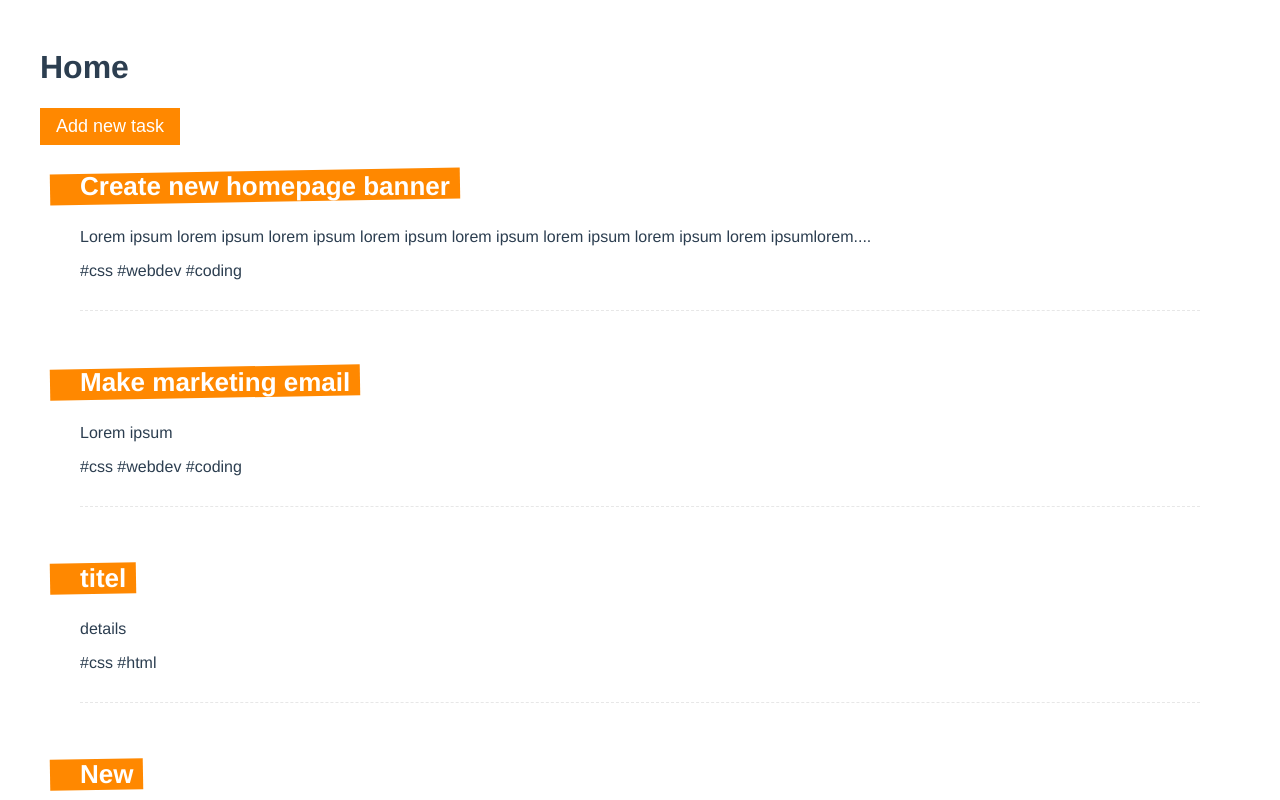
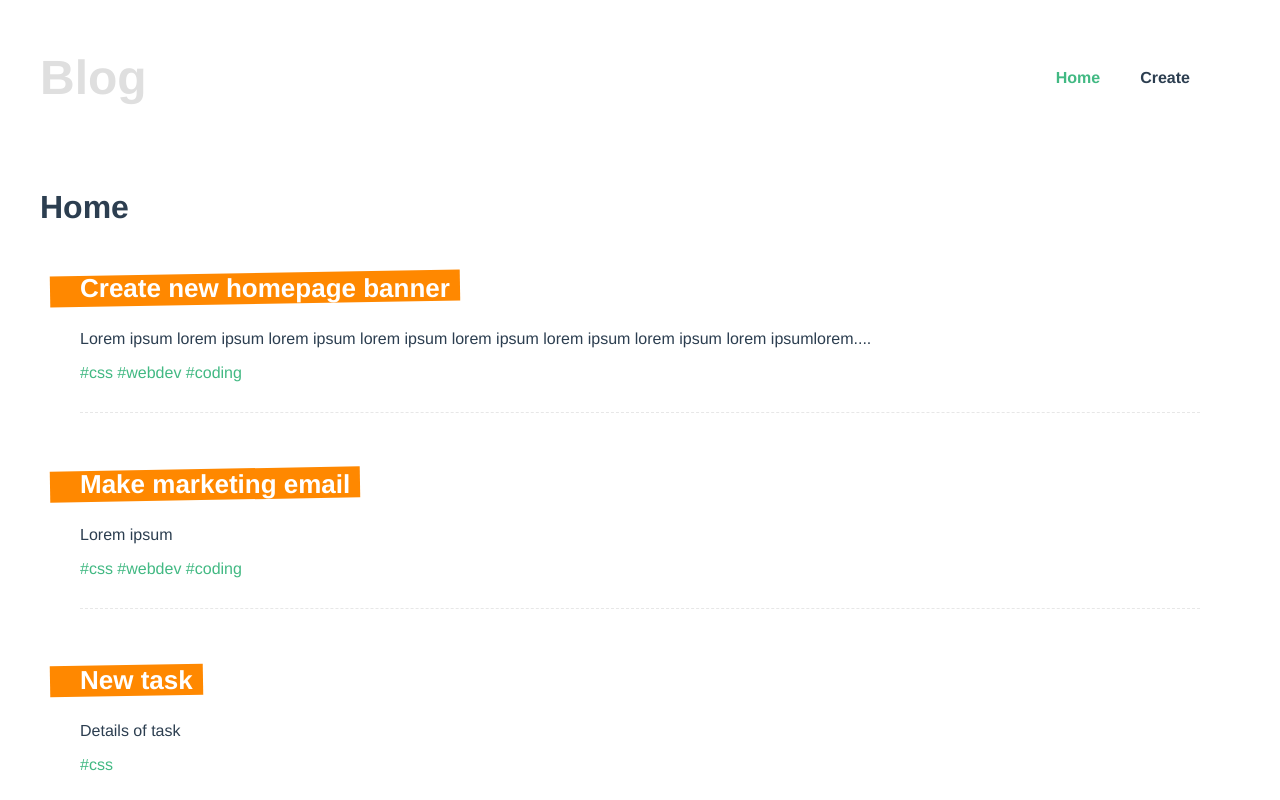
Before and after one commit to elem15/Vue-Firebase, a Vue app in the folder blog/: page / in a window 1280 px wide. Shown: the top 800 px of the page. Built offline with nearby package versions, Linux system fonts and the light colour scheme; data requests are answered from the project's data file.

Commit message:
feat: route by tags

```diff
--- a/blog/data/db.json
+++ b/blog/data/db.json
@@ -21,37 +21,12 @@
       ]
     },
     {
-      "title": "titel",
-      "body": "details",
+      "title": "New task",
+      "body": "Details of task",
       "tags": [
-        "css",
-        "html"
+        "css"
       ],
       "id": 3
-    },
-    {
-      "title": "New",
-      "body": "Lorem",
-      "tags": [
-        "html"
-      ],
-      "id": 4
-    },
-    {
-      "title": "titl",
-      "body": "new details",
-      "tags": [
-        "js"
-      ],
-      "id": 5
-    },
-    {
-      "title": "fd",
-      "body": "detail",
-      "tags": [
-        "c++"
-      ],
-      "id": 6
     }
   ]
 }
--- a/blog/src/App.vue
+++ b/blog/src/App.vue
@@ -1,7 +1,15 @@
 <template>
+  <NavBar />
   <router-view />
 </template>
-
+<script>
+import NavBar from "./components/NavBar.vue";
+export default {
+  components: {
+    NavBar,
+  },
+};
+</script>
 <style>
 #app {
   font-family: Avenir, Helvetica, Arial, sans-serif;
--- /dev/null
+++ b/blog/src/components/NavBar.vue
@@ -0,0 +1,37 @@
+<template>
+  <header>
+    <h1>Blog</h1>
+    <nav>
+      <router-link :to="{ name: 'Home' }">Home</router-link>
+      <router-link :to="{ name: 'Create' }">Create</router-link>
+    </nav>
+  </header>
+</template>
+
+<script>
+export default {};
+</script>
+
+<style>
+header {
+  display: flex;
+  justify-content: space-between;
+  align-items: center;
+  max-width: 1200px;
+  margin: 0 auto;
+  padding: 10px;
+}
+header h1 {
+  color: #dfdfdf;
+  font-size: 48px;
+}
+header a {
+  color: #bbb;
+  text-decoration: none;
+  margin-left: 20px;
+}
+header a.router-link-active {
+  color: #444;
+  font-weight: bold;
+}
+</style>
--- a/blog/src/components/Post.vue
+++ b/blog/src/components/Post.vue
@@ -4,22 +4,29 @@
       <h3>{{ post.title }}</h3>
     </router-link>
     <p>{{ trimmedBody }}</p>
-    <span v-for="tag in post.tags" :key="tag"> #{{ tag }}</span>
+    <span v-for="tag in post.tags" @click="handleRoute(tag)" :key="tag">
+      #{{ tag }}</span
+    >
   </div>
 </template>
 
 <script>
 import { computed } from "@vue/runtime-core";
+import { useRouter } from "vue-router";
 export default {
   props: ["post"],
   setup(props) {
+    const router = useRouter();
     const trimmedBody = computed(() => {
       if (props.post.body.length > 100) {
         return props.post.body.substring(0, 100) + "....";
       }
       return props.post.body;
     });
-    return { trimmedBody };
+    const handleRoute = (tag) => {
+      router.push({ name: "Tags", params: { tag } });
+    };
+    return { trimmedBody, handleRoute };
   },
 };
 </script>
@@ -29,6 +36,10 @@ export default {
   margin: 0 40px 30px;
   padding-bottom: 30px;
   border-bottom: 1px dashed #e7e7e7;
+}
+.post span {
+  color: #42b983;
+  cursor: pointer;
 }
 .post h3 {
   display: inline-block;
--- a/blog/src/compositions/addPost.js
+++ b/blog/src/compositions/addPost.js
@@ -4,7 +4,7 @@ const addPost = () => {
   const err = ref(null)
   const load = async (data) => {
     try {
-      const res = await fetch("http://localhost:3000/project/", {
+      const res = await fetch("http://localhost:3000/projects/", {
         method: "POST",
         headers: {
           "Content-Type": "application/json"
--- a/blog/src/compositions/getPost.js
+++ b/blog/src/compositions/getPost.js
@@ -6,7 +6,7 @@ const getPost = (id) => {
   const load = async () => {
     try {
       await new Promise((resolve) => {
-        setTimeout(resolve, 1000)
+        setTimeout(resolve, 100)
       })
       const res = await fetch("http://localhost:3000/projects/" + id);
       if (!res.ok) {
--- a/blog/src/compositions/getPosts.js
+++ b/blog/src/compositions/getPosts.js
@@ -6,7 +6,7 @@ const getPosts = () => {
   const load = async () => {
     try {
       await new Promise((resolve) => {
-        setTimeout(resolve, 1000)
+        setTimeout(resolve, 100)
       })
       const res = await fetch("http://localhost:3000/projects");
       if (!res.ok) {
--- a/blog/src/router/index.js
+++ b/blog/src/router/index.js
@@ -2,6 +2,7 @@ import { createRouter, createWebHistory } from 'vue-router'
 import Home from '../views/Home.vue'
 import Details from '../views/Details'
 import Create from '../views/Create'
+import Tags from '../views/Tags'
 
 const routes = [
   {
@@ -21,6 +22,11 @@ const routes = [
     component: Create,
     props: true
   },
+  {
+    path: '/tags/:tag',
+    name: 'Tags',
+    component: Tags,
+  },
 ]
 
 const router = createRouter({
--- a/blog/src/views/Create.vue
+++ b/blog/src/views/Create.vue
@@ -15,9 +15,11 @@
 <script>
 import { ref } from "@vue/reactivity";
 import addPost from "../compositions/addPost";
-import router from "@/router";
+import { useRouter } from "vue-router";
+// import router from "@/router";
 export default {
   setup() {
+    const router = useRouter();
     const title = ref("");
     const body = ref("");
     const tag = ref("");
--- a/blog/src/views/Details.vue
+++ b/blog/src/views/Details.vue
@@ -10,13 +10,15 @@
 <script>
 import getPost from "../compositions/getPost";
 import Spinner from "../components/Spinner.vue";
+import { useRoute } from "vue-router";
 export default {
   components: {
     Spinner,
   },
   props: ["id"],
-  setup(props) {
-    const { post, err, load } = getPost(props.id);
+  setup() {
+    const route = useRoute();
+    const { post, err, load } = getPost(route.params.id);
     load();
     return { post, err };
   },
--- a/blog/src/views/Home.vue
+++ b/blog/src/views/Home.vue
@@ -1,11 +1,6 @@
 <template>
   <div class="home">
     <h1>Home</h1>
-    <div class="create">
-      <router-link :to="{ name: 'Create' }">
-        <button>Add new task</button>
-      </router-link>
-    </div>
     <div v-if="err">{{ err }}</div>
     <Posts :posts="posts" v-else-if="posts.length" />
     <div v-else><Spinner /></div>
--- /dev/null
+++ b/blog/src/views/Tags.vue
@@ -0,0 +1,32 @@
+<template>
+  <div class="home">
+    <h1>Home</h1>
+    <div v-if="err">{{ err }}</div>
+    <Posts :posts="tagPosts" v-else-if="tagPosts.length" />
+    <div v-else><Spinner /></div>
+  </div>
+</template>
+
+<script>
+import getPosts from "../compositions/getPosts";
+import Spinner from "../components/Spinner.vue";
+import Posts from "../components/Posts.vue";
+import { computed } from "@vue/runtime-core";
+import { useRoute } from "vue-router";
+export default {
+  components: { Posts, Spinner },
+  setup() {
+    const route = useRoute();
+    const { posts, err, load } = getPosts();
+    load();
+    const tag = route.params.tag;
+    const tagPosts = computed(() => {
+      return posts.value.filter((post) => post.tags.includes(tag));
+    });
+    return { tagPosts, err };
+  },
+};
+</script>
+
+<style>
+</style>
```
